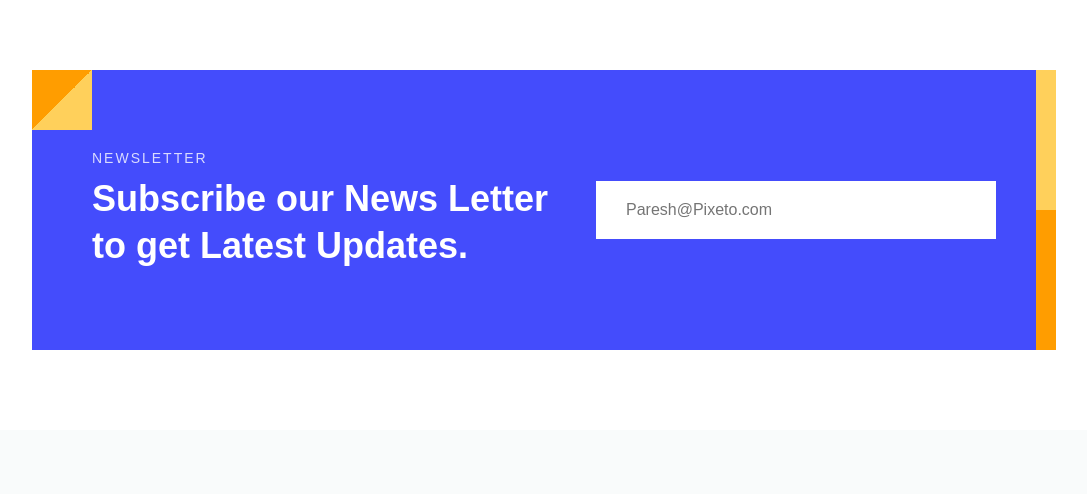
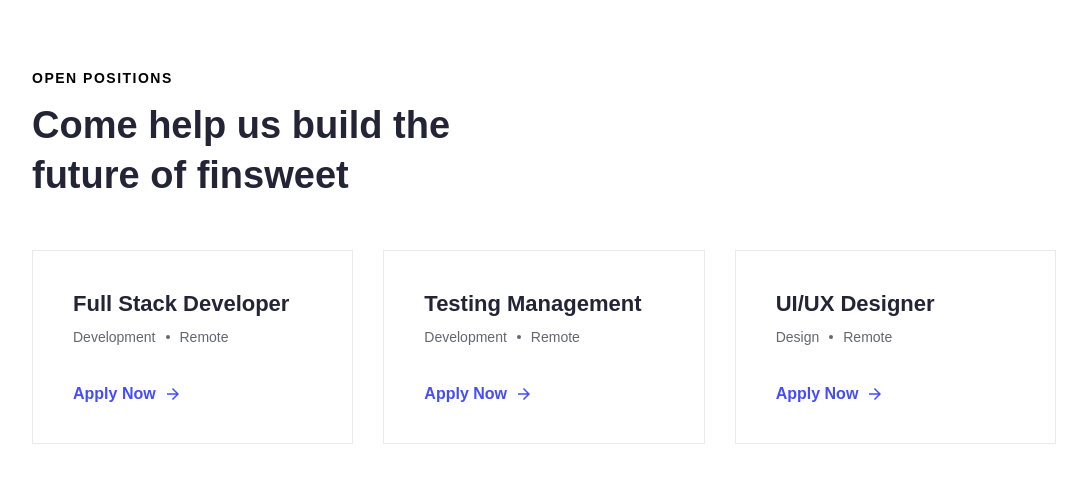
Before and after one commit to elbek1307/git-multipage-loyiha, a React (Vite) app: page /career in a window 1280 px wide. Shown: the part 1367-1861 px from the top of the page, without its empty margins (96-1183 px from the left). Built offline with nearby package versions, Linux system fonts and the light colour scheme.

Commit message:
career compnentiga ulandi jobs

```diff
--- a/src/Pages/CareerPages/Career.jsx
+++ b/src/Pages/CareerPages/Career.jsx
@@ -1,11 +1,13 @@
 import React from 'react'
 import "./Career.css"
 import CareerHero from '../../Components/CareerHero/CareerHero'
+import CareerJobs from '../../Components/CareerJobs/CareerJobs'
 
 const Career = () => {
   return (
     <>
     <CareerHero />
+    <CareerJobs />
     </>
   )
 }
```
